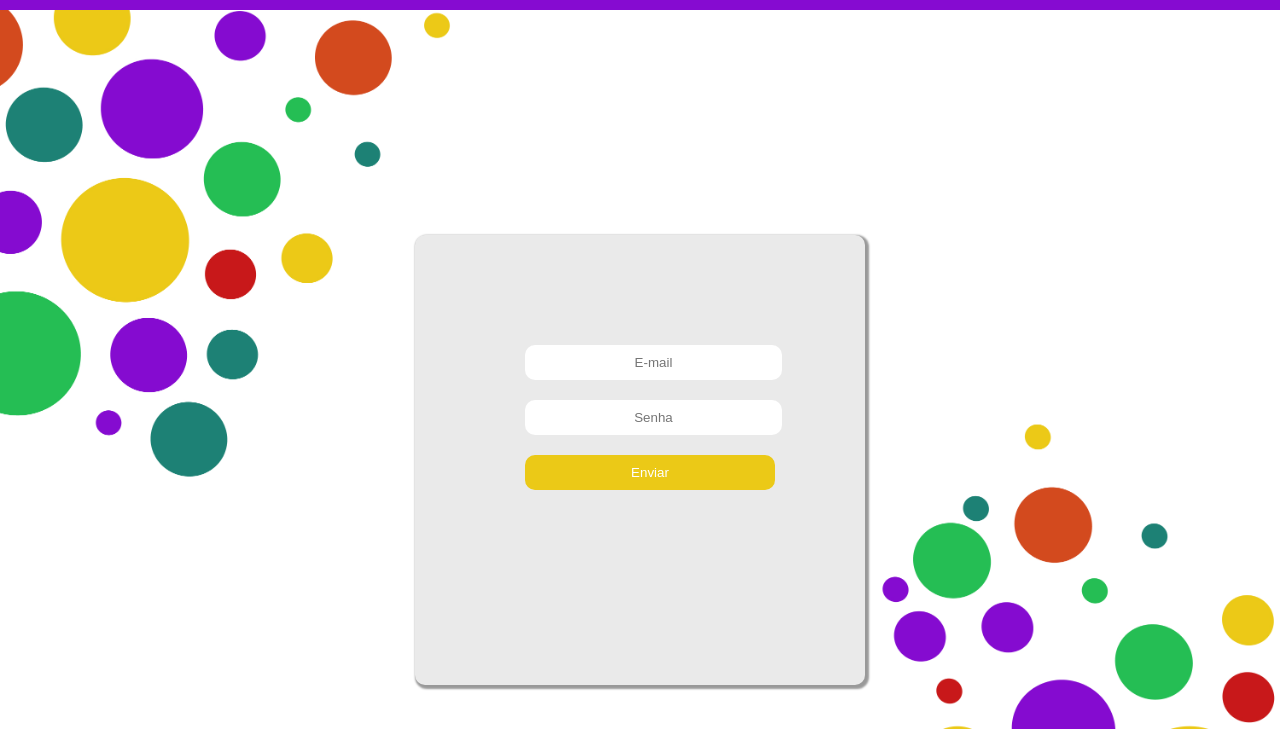
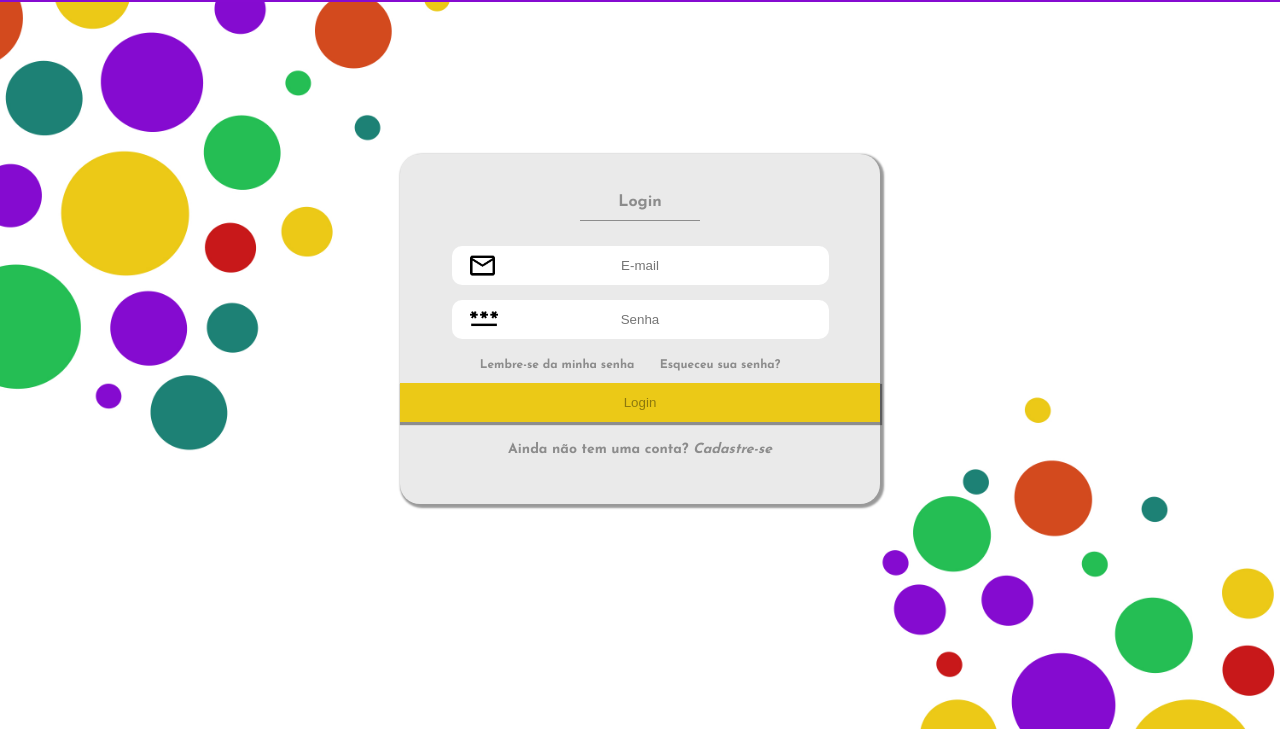
Before and after one commit to esteroliver/NossoEstilo, a plain HTML site: page NossoEstilo/Html/login.html in a window 1280 px wide. Shown: the part 71-800 px from the top of the page. Drawn offline with Linux system fonts and the light colour scheme.

Commit message:
Add files via upload
Correção do scroll horizontal e desenvolvimento da tela de Login

```diff
--- a/NossoEstilo/Assets/css/login.css
+++ b/NossoEstilo/Assets/css/login.css
@@ -15,18 +15,22 @@
     background-image: url(../imgs-site/bg-login.jpg);
     background-size: cover;
     background-repeat: no-repeat;
+    background-position: center;
+    background-attachment: fixed;
 
 }
 body{
     margin: 0px;
 }
+
 header{
     display: flex;
     margin: 0px;
-    padding: 0.5em;
     width: 100%;
     background-color: var(--roxo);
     align-items: center;
+    padding-top: 0.5em;
+    padding-bottom: 0.5em;
 }
 header h1{
     font-size: 1.5em;
@@ -58,23 +62,37 @@ header button{
 }
 
 #container{
+    font-family: var(--padrao);
     background-color: #EAEAEA;
-    border-radius: 10px;
-    width: 250px;
-    height: 250px;
-    padding: 100px;
+    border-radius: 20px;
+    width:  480px;
+    height: 350px;
     box-shadow: 2px 2px 2px 2px rgba(0,0,0,0.40);
     position: absolute;
+    top: 50%;
     left: 50%;
-    margin-right: -50%;
-    transform: translate(-50%, 50%);
+    transform: translate(-50%, -50%);
+    text-align: center;
+    color: rgba(0, 0, 0, 0.4);
+
 }
 
+#label-login{
+    display: block;
+    margin-top: 40px;
+}
+
+#child{
+    align-items: center;
+
+}
 #container input{
-    padding: 10px 40px;
-    margin: 10px;
+    padding: 12px 100px;
     border: none;
     color: rgba(0, 0, 0, 0.4);
+}
+
+.radius{
     border-radius: 10px;
 }
 
@@ -82,9 +100,72 @@ header button{
     text-align: center;
 }
 
-#container .submit{
-    color: white;
+.input-text{
+    margin-top: 15px;
+    color: rgba(0, 0, 0, 0.4);
+}
+
+.submit{
     width: 100%;
-    background-color: #EBC917;
+    background-color: var(--amarelo);
+    box-shadow: 1px 2px 1px 1px rgba(0,0,0,0.40);
+}
+
+#logomarca{
+    margin: 0.5em;
+}
+
+form span p {
+    margin-top: 20px;
+    display: inline-block;
+    margin-right: 20px;
+    font-size: 12px;
+}
+
+.italic{
+    font-style: italic;
+}
+
+.bold{
+    font-style: bold;
+}
+
+#hr{
+    display: block;
+    border: none;
+    border-top: 1px solid rgba(0, 0, 0, 0.4);
+    width: 25%;
+    margin: 10px auto;
+}
+
+#input-email, #input-senha{
+    position: relative;
+}
+
+#input-email span{
+    position: absolute;
+    top: 50%;
+    left: 70px;
+    transform: translateY(-10%);
+}
+
+#input-senha span{
+    position: absolute;
+    top: 50%;
+    left: 70px;
+    transform: translateY(-5%);
 
 }
+
+#input-email span img{
+    height: 20px;
+}
+
+#input-senha span img {
+    height: 15px;
+}
+
+#cadastre-se{
+    margin-top: 20px;
+    font-size: 14px;
+}
--- a/NossoEstilo/Html/login.html
+++ b/NossoEstilo/Html/login.html
@@ -8,7 +8,7 @@
 </head>
 <body>
     <header>
-        <h1><em>nosso</em><strong>ESTILO</strong></h1>
+        <h1 id="logomarca"><em>nosso</em><strong>ESTILO</strong></h1>
         <div class="barra-pesquisa">
             <input type="text" id="pesquisa" placeholder="Buscar profissional...">
             <button type="submit">
@@ -20,17 +20,34 @@
     </header>
 
     <main>
+        <div id="container">
+            <div id="child">
+                <form action="" method="post">
 
-        <div id="container">
-            <form action="" method="post">
+                    <label id="label-login">Login</label>
+                    <span id="hr"></span>
 
-                <input type="" name="" id="" placeholder="E-mail" required class="input" >
-                <input type="password" placeholder="Senha" required  class="input">
+                    <div id="input-email">
+                        <span><img src="../Assets/imgs-site/email_icon.png" alt=""></span>
+                        <input type="" name="" id="" placeholder="E-mail" required class="input radius input-text" >
+                    </div>
 
-                <input type="submit" value="Enviar" class="submit">
+                    <div id="input-senha">
+                        <span><img src="../Assets/imgs-site/pass_icon.png" alt=""></span>
+                        <input type="password" placeholder="Senha" required  class="input radius input-text">
+                    </div>
 
-            </form>
+                    <span>
+                        <p>Lembre-se da minha senha</p>
+                        <p>Esqueceu sua senha?</p>
+                    </span>
+
+                    <input type="submit" value="Login" class="submit">
+                    <p id="cadastre-se">Ainda não tem uma conta? <span class="italic bold">Cadastre-se</span></p>
+                </form>
+            </div>
         </div>
+
 
     </main>
 
```
Also changed, not shown: NossoEstilo/Assets/imgs-site/email_icon.png (added), NossoEstilo/Assets/imgs-site/pass_icon.png (added), NossoEstilo/imagens-protótipo/Cabeleireiros.png (added), NossoEstilo/imagens-protótipo/Home 2.png (added), NossoEstilo/imagens-protótipo/Home.png (added), NossoEstilo/imagens-protótipo/controle do profissional.png (added), NossoEstilo/imagens-protótipo/manicure.png (added), NossoEstilo/imagens-protótipo/maquiagem.png (added).
